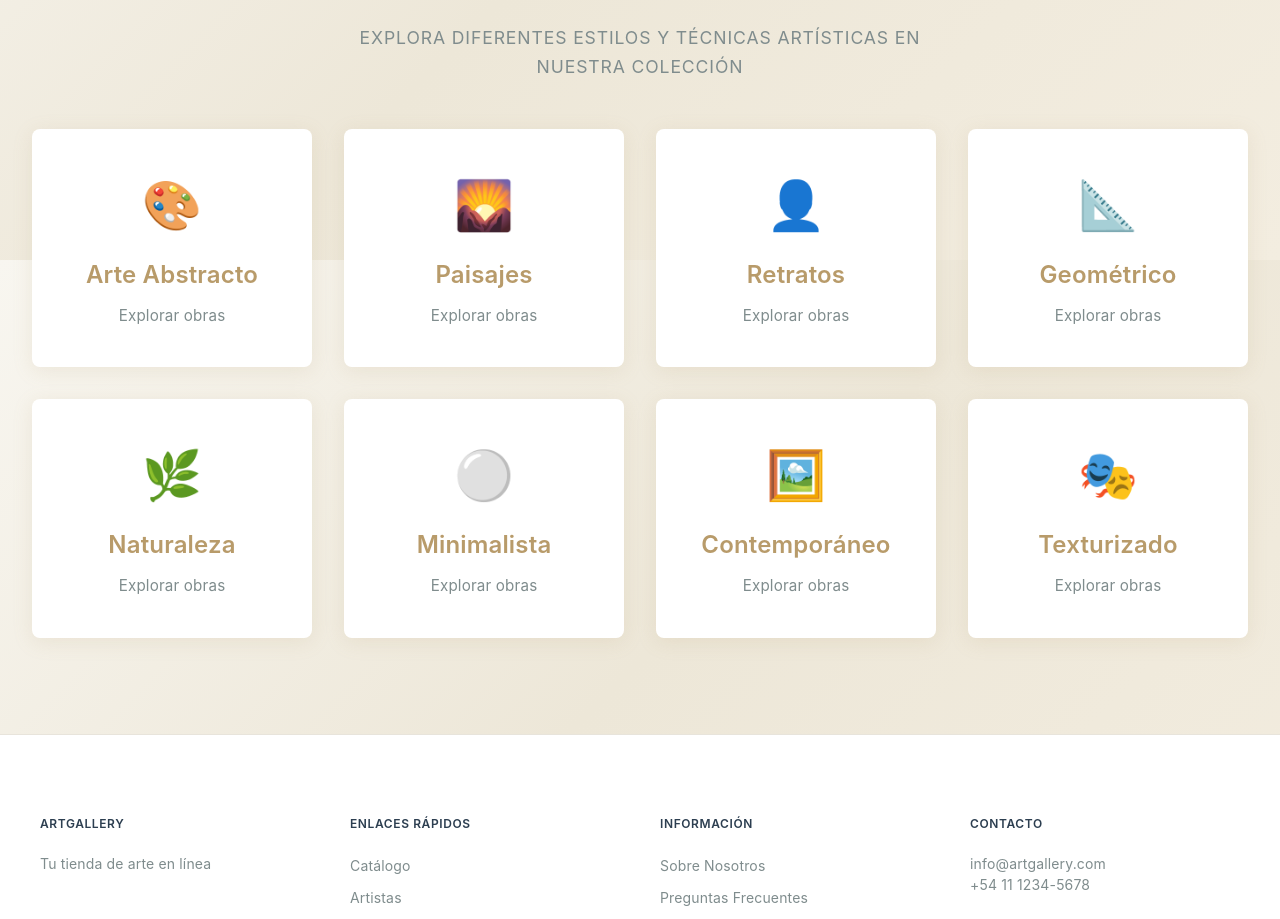
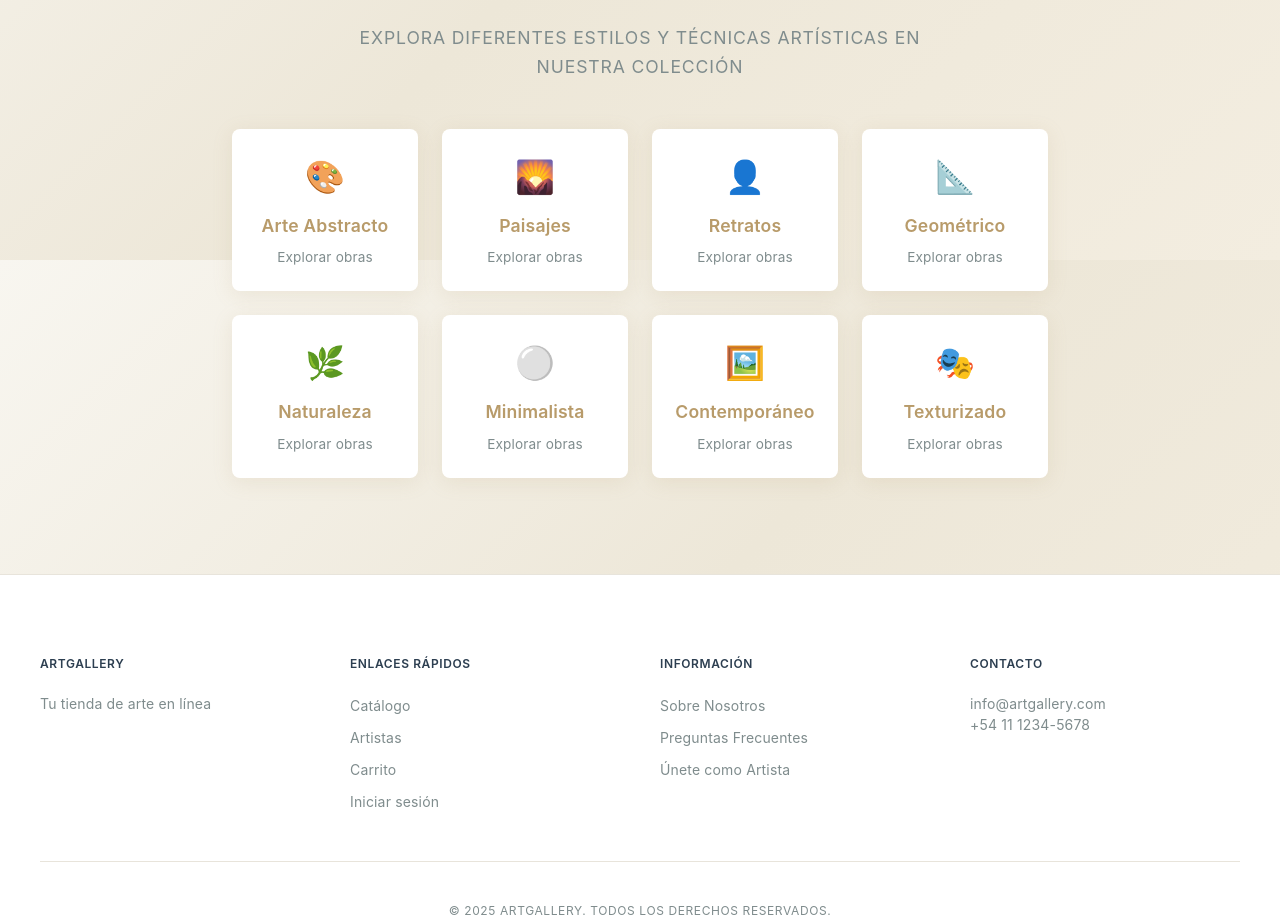
Before and after one commit to LeandroFullStackJs/TPO-Ecommerce-Front, a React (Vite) app: page /home in a window 1280 px wide. Shown: the part 2940-3859 px from the top of the page. Built offline with nearby package versions, Linux system fonts and the light colour scheme; data requests are answered from the project's data file.

Commit message:
Estilos Artisticos

```diff
--- a/src/pages/HomePage.jsx
+++ b/src/pages/HomePage.jsx
@@ -236,7 +236,7 @@ export default function HomePage() {
           </p>
         </div>
         <div className="categories-grid">
-          {categories.map(category => {
+          {categories.slice(0, 8).map(category => {
             const icons = {
               abstract: '🎨',
               landscape: '🌄',
--- a/src/styles.css
+++ b/src/styles.css
@@ -1335,14 +1335,16 @@ body::before {
 
 .categories-grid {
   display: grid;
-  grid-template-columns: repeat(auto-fit, minmax(250px, 1fr));
-  gap: 2rem;
-  margin-top: 2rem;
+  grid-template-columns: repeat(auto-fit, minmax(180px, 1fr));
+  gap: 1.5rem;
+  /* Limita el ancho para un máximo de 5 columnas y centra el bloque */
+  max-width: calc(4 * 180px + 4 * 1.5rem);
+  margin: 2rem auto 0;
 }
 
 .category-card {
   background: var(--white);
-  padding: 2.5rem 2rem;
+  padding: 1.5rem 1rem;
   border-radius: var(--border-radius);
   text-decoration: none;
   color: var(--text-color);
@@ -1376,20 +1378,20 @@ body::before {
 }
 
 .category-card h3 {
-  font-size: 1.5rem;
+  font-size: 1.1rem;
   font-weight: 600;
-  margin-bottom: 0.75rem;
+  margin-bottom: 0.5rem;
   color: var(--primary-color);
 }
 
 .category-card p {
   color: var(--text-light);
-  font-size: 0.95rem;
+  font-size: 0.85rem;
 }
 
 .category-icon {
-  font-size: 3rem;
-  margin-bottom: 1rem;
+  font-size: 2rem;
+  margin-bottom: 0.75rem;
   color: var(--accent-color);
 }
 
```
